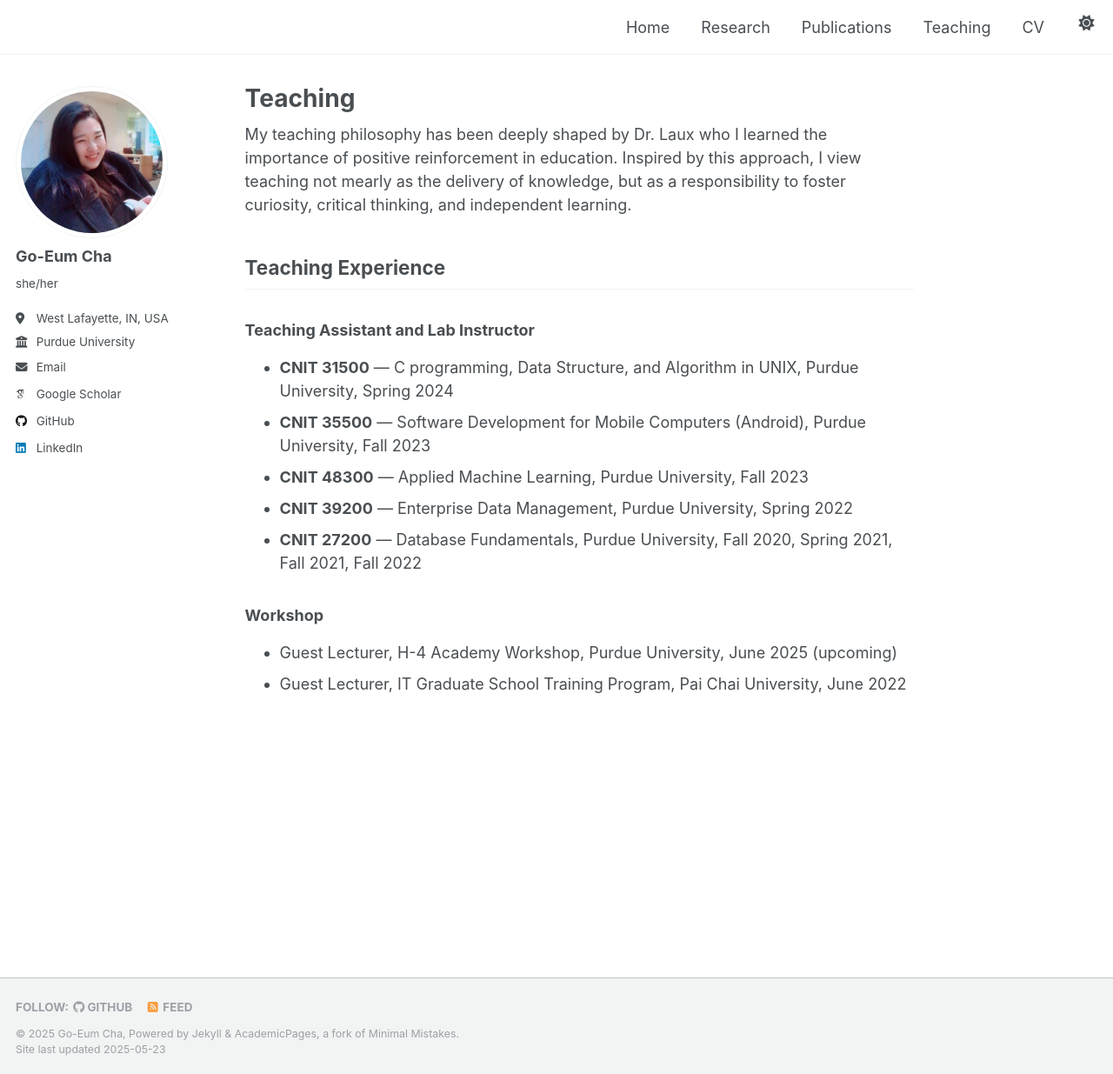
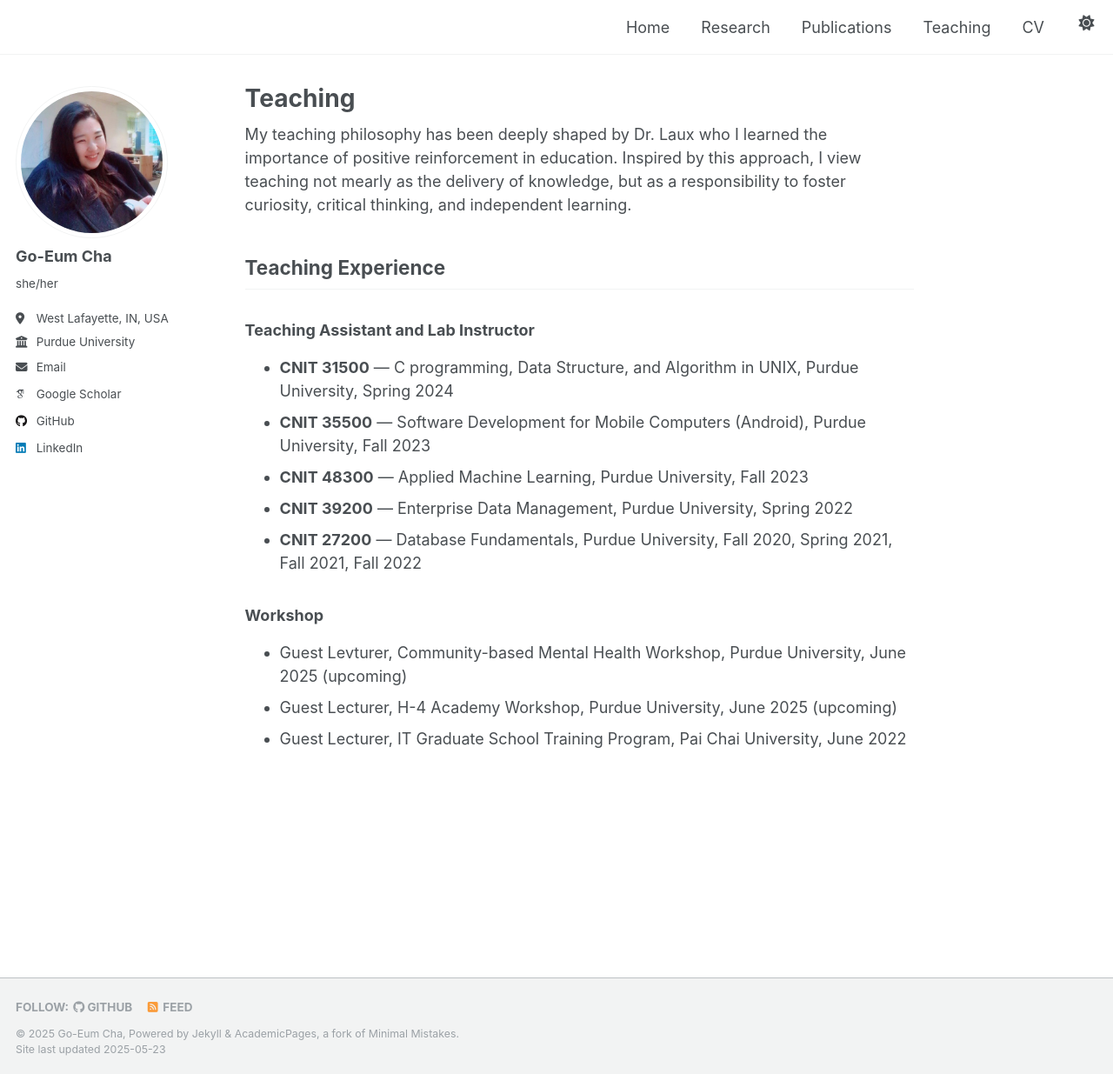
Before and after one commit to chagom/chagom.github.io, a Jekyll site: the page built from _pages/teaching.md, in a window 1280 px wide and 1235 px high. Shown: the whole window at 87% size. Built offline with Jekyll 4.4.1, drawn with Linux system fonts in a browser that asks for light colours; some web fonts are replaced.

Commit message:
workshop updated

```diff
--- a/_pages/teaching.md
+++ b/_pages/teaching.md
@@ -19,5 +19,6 @@ My teaching philosophy has been deeply shaped by Dr. Laux who I learned the impo
 
 ### Workshop
 
+* Guest Levturer, Community-based Mental Health Workshop, Purdue University, June 2025 (upcoming)
 * Guest Lecturer, H-4 Academy Workshop, Purdue University, June 2025 (upcoming)
 * Guest Lecturer, IT Graduate School Training Program, Pai Chai University, June 2022
```
